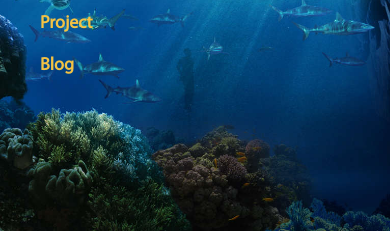
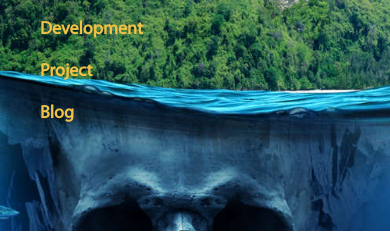
Before and after one commit to DdimaPos/Sublime, a plain HTML site: page index.html in a window 390 px wide. Shown: the part 497-745 px from the top of the page. Drawn offline with Linux system fonts and the light colour scheme; files whose address does not match are found by name.

Commit message:
фон навигации меняется из html документа

```diff
--- a/index.html
+++ b/index.html
@@ -20,7 +20,10 @@
 				<div class="title__description">Sublime: A one page responsive wordpress theme <br> suitable for any kind of
 					business representation</div>
 			</div>
+
 			<div class="nav">
+				<div class="nav__background"><img src="img/navigation/far-cry-3-heroBanner.jpg" alt=""></div>
+				<div class="nav__text">
 					<div class="nav__title"><span style="color: #f2c244;">We</span> create <br>Awesome Games</div>
 					<div class="nav__choose">
 						<ul>
@@ -29,6 +32,7 @@
 							<li><a class="nav__link" href="">Project</a></li>
 							<li><a class="nav__link" href="">Blog</a></li>
 						</ul>
+					</div>
 				</div>
 			</div>
 			<div class="about">
--- a/scss/style.scss
+++ b/scss/style.scss
@@ -141,15 +141,22 @@ body {
 .nav {
 
 		color: white;
-		background-image: url('../img/navigation/far-cry-3-heroBanner.jpg');
-		background-size: cover;
+		/*background-image: url('../img/navigation/far-cry-3-heroBanner.jpg');
+		background-size: cover;*/
+		.nav__text{
 		padding: 58px 0 400px 40px;
-
-
-
+		}
+		.nav__background{
+		padding:0;
+		position: absolute;
+		z-index: -1;
+		max-width: 1200px;
+		img{
+		width: 100%;
+		}
+}
 		&__choose {
 			max-width: 400px;
-
 			ul {
 				font-size: 18px;
 				display: flex;
@@ -432,6 +439,14 @@ body {
 	font-style: normal;
 }
 @media (max-width: 1200px){/*устрой нормальный адаптив к картинкам*/
+	.nav__background{
+		height: 100%;
+		img{
+			height: 100%;
+			object-fit: cover;
+			overflow: hidden;
+		}
+	}
 	.featured__images {
 		flex-basis:33.33%;
 		&:last-child{
@@ -518,7 +533,7 @@ body {
 
 		font-size: 12px;
 	}
-	.nav{
+	.nav__text{
 		padding: 10px 0 400px 40px;
 		height: 550px;
 	}
```
Also changed, not shown: css/style.css, 1 other file. Lines whose indentation alone changed are shown as unchanged.
